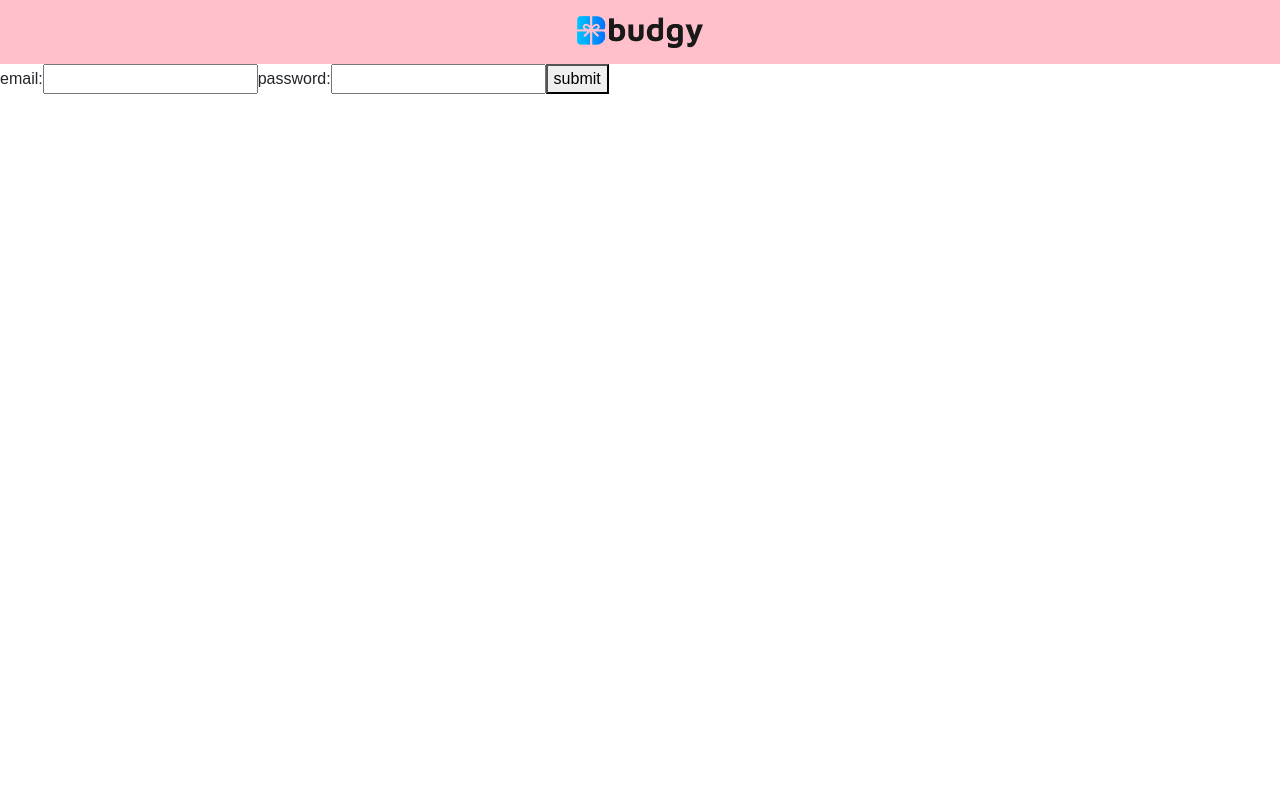
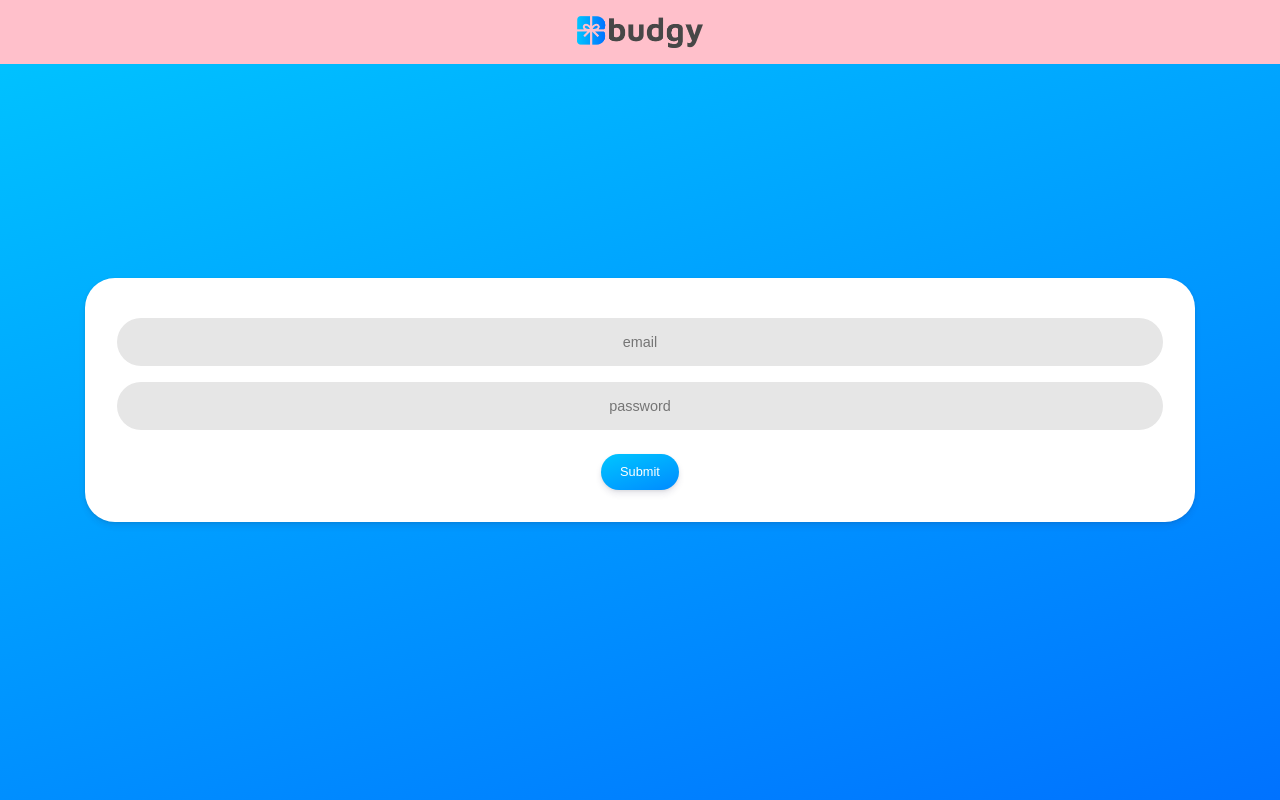
Before and after one commit to michaeltroya/budgy-frontend, a React (Create React App) app: page /login in a window 1280 px wide. Built offline with nearby package versions, Linux system fonts and the light colour scheme; a web font is replaced by a local one.

Commit message:
finish form pages add 404 route

```diff
--- a/src/App.js
+++ b/src/App.js
@@ -1,5 +1,5 @@
 import React from 'react';
-import { BrowserRouter as Router } from 'react-router-dom';
+import { BrowserRouter as Router, Route, Switch } from 'react-router-dom';
 import jwtDecode from 'jwt-decode';
 import axios from 'axios';
 //Component/Page Imports
@@ -7,6 +7,7 @@ import Home from './pages/Home/Home';
 import Dashboard from './pages/Dashboard/Dashboard';
 import Login from './pages/Login/Login';
 import Register from './pages/Register/Register';
+import FourOhFour from './pages/404/FourOhFour';
 import AuthRoute from './util/AuthRoute';
 //Redux imports
 import { Provider } from 'react-redux';
@@ -33,10 +34,13 @@ const App = () => {
   return (
     <Provider store={store}>
       <Router>
-        <AuthRoute exact path="/" component={Home} />
-        <AuthRoute path="/dashboard" component={Dashboard} />
-        <AuthRoute path="/login" component={Login} />
-        <AuthRoute path="/register" component={Register} />
+        <Switch>
+          <AuthRoute exact path="/" component={Home} />
+          <AuthRoute path="/dashboard" component={Dashboard} />
+          <AuthRoute path="/login" component={Login} />
+          <AuthRoute path="/register" component={Register} />
+          <Route component={FourOhFour} />
+        </Switch>
       </Router>
     </Provider>
   );
--- a/src/components/layout/Navbar/Navbar.js
+++ b/src/components/layout/Navbar/Navbar.js
@@ -1,10 +1,9 @@
 import React from 'react';
 import { Link } from 'react-router-dom';
-
 // Bootstrap imports
 import { Container, Row, Col } from 'react-bootstrap';
 //img imports
-import logo from '../../../images/dark-logo.png';
+import logo from '../../../images/logo.png';
 
 const Navbar = ({ page }) => {
   return (
--- /dev/null
+++ b/src/pages/404/FourOhFour.js
@@ -0,0 +1,10 @@
+import React from 'react';
+
+function FourOhFour() {
+  return (
+    <div>
+      <h1>404</h1>
+    </div>
+  );
+}
+export default FourOhFour;
--- a/src/pages/Home/Home.js
+++ b/src/pages/Home/Home.js
@@ -7,7 +7,7 @@ const Home = () => {
   return (
     <Fragment>
       <Navbar page="home" />
-      <section className="homepage-section">
+      <div className="fullpage home-page">
         <Container>
           <Row className="homepage-about">
             <Col xs={12}>
@@ -28,7 +28,7 @@ const Home = () => {
             </Col>
           </Row>
         </Container>
-      </section>
+      </div>
     </Fragment>
   );
 };
--- a/src/pages/Home/_homepage.scss
+++ b/src/pages/Home/_homepage.scss
@@ -1,10 +1,6 @@
-.homepage-section {
+.home-page {
   margin-top: -67px;
   background: $gradient-color;
-  height: 100%;
-  width: 100%;
-  display: flex;
-  align-items: center;
 }
 
 .homepage-about {
--- a/src/pages/Login/Login.js
+++ b/src/pages/Login/Login.js
@@ -1,9 +1,11 @@
-import React, { useState } from 'react';
+import React, { useState, Fragment } from 'react';
 import Navbar from '../../components/layout/Navbar/Navbar';
 //Redux Imports
 import { useDispatch } from 'react-redux';
 import { loginUser } from '../../redux/actions/userActions';
+//bs imports
 
+import { Container, Row, Col } from 'react-bootstrap';
 const Login = () => {
   const [email, setEmail] = useState('');
   const [password, setPassword] = useState('');
@@ -20,22 +22,39 @@ const Login = () => {
   };
 
   return (
-    <div>
+    <Fragment>
       <Navbar page="forms" />
-      <form onSubmit={handleSubmit}>
-        email:
-        <input type="text" id="email" name="email" value={email} onChange={e => setEmail(e.target.value)} />
-        password:
+      <div className="fullpage register-page">
+        <Container>
+          <Row>
+            <Col>
+              <form className="form-container" onSubmit={handleSubmit}>
                 <input
+                  placeholder="email"
+                  type="text"
+                  id="email"
+                  name="email"
+                  value={email}
+                  onChange={e => setEmail(e.target.value)}
+                />
+
+                <input
+                  placeholder="password"
                   type="text"
                   id="password"
                   name="password"
                   value={password}
                   onChange={e => setPassword(e.target.value)}
                 />
-        <button type="submit">submit</button>
+                <button type="submit" className="btn btn-gradient">
+                  submit
+                </button>
               </form>
+            </Col>
+          </Row>
+        </Container>
       </div>
+    </Fragment>
   );
 };
 
--- a/src/pages/Register/Register.js
+++ b/src/pages/Register/Register.js
@@ -1,8 +1,9 @@
-import React, { useState } from 'react';
+import React, { useState, Fragment } from 'react';
 import Navbar from '../../components/layout/Navbar/Navbar';
 //Redux Imports
 import { useDispatch } from 'react-redux';
 import { registerUser } from '../../redux/actions/userActions';
+import { Container, Row, Col } from 'react-bootstrap';
 
 const Register = () => {
   const [username, setUsername] = useState('');
@@ -24,9 +25,13 @@ const Register = () => {
   };
 
   return (
-    <div>
+    <Fragment>
       <Navbar page="forms" />
-      <form onSubmit={handleSubmit}>
+      <div className="fullpage register-page">
+        <Container>
+          <Row>
+            <Col>
+              <form className="form-container" onSubmit={handleSubmit}>
                 <input
                   type="text"
                   id="username"
@@ -62,9 +67,15 @@ const Register = () => {
                   placeholder="confirm password"
                   onChange={e => setConfirmPassword(e.target.value)}
                 />
-        <button type="submit">submit</button>
+                <button type="submit" className="btn btn-gradient">
+                  submit
+                </button>
               </form>
+            </Col>
+          </Row>
+        </Container>
       </div>
+    </Fragment>
   );
 };
 
--- /dev/null
+++ b/src/pages/Register/_registerpage.scss
@@ -0,0 +1,4 @@
+.register-page {
+  margin-top: -64px;
+  background: $gradient-color;
+}
--- a/src/styles/_elements.scss
+++ b/src/styles/_elements.scss
@@ -1,3 +1,8 @@
+::placeholder {
+  text-align: center;
+  font-size: 0.9rem;
+}
+
 #root,
 body,
 html {
@@ -16,6 +21,17 @@ a {
   }
 }
 
+// FOR FULL PAGES
+
+.fullpage {
+  height: 100%;
+  width: 100%;
+  display: flex;
+  align-items: center;
+}
+
+//BUTTONS
+
 .btn {
   padding: 0.5rem 1.2rem;
   text-align: center;
@@ -26,9 +42,12 @@ a {
   border-radius: 70px;
   font-size: 0.8rem;
   text-transform: capitalize;
-
+  border: none;
   &:hover {
     background-position: right center;
+  }
+  &:focus {
+    outline: none;
   }
 }
 
@@ -44,3 +63,32 @@ a {
     color: $main-color;
   }
 }
+
+//REGISTER AND LOGIN PAGE COMMON STYLES
+
+.form-container {
+  background-color: $white-color;
+  padding: 2rem;
+  display: flex;
+  justify-content: center;
+  flex-wrap: wrap;
+  align-items: center;
+  border-radius: 30px;
+  box-shadow: 0 4px 6px rgba(50, 50, 93, 0.11), 0 1px 3px rgba(0, 0, 0, 0.08);
+
+  input {
+    width: 100%;
+    padding: 12px 20px;
+    margin: 8px 0;
+    background-color: #e6e6e6;
+    border-radius: 100px;
+    border: none;
+    &:focus {
+      outline: none;
+    }
+  }
+
+  button {
+    margin-top: 1rem;
+  }
+}
--- a/src/styles/_responsive.scss
+++ b/src/styles/_responsive.scss
@@ -1,19 +1,6 @@
 @include media-breakpoint-up(sm) {
   .navbar {
     background-color: red;
-  }
-
-  .homepage-about {
-    text-align: center;
-    color: $white-color;
-    h1 {
-      font-size: 2.9rem;
-      line-height: 3.2rem;
-    }
-    p {
-      padding: 0 1rem;
-      font-size: 1rem;
-    }
   }
 }
 @include media-breakpoint-up(md) {
--- a/src/styles/index.scss
+++ b/src/styles/index.scss
@@ -1,6 +1,6 @@
 //COLORS
 $main-color: rgba(0, 198, 255, 1);
-$gradient-color: linear-gradient(90deg, rgba(0, 198, 255, 1) 0%, rgba(0, 114, 255, 1) 100%);
+$gradient-color: linear-gradient(162deg, rgba(0, 198, 255, 1) 0%, rgba(0, 114, 255, 1) 100%);
 $white-color: #fff;
 $dark-color: #181818;
 $darker-color: #0a0a0a;
@@ -20,6 +20,7 @@ $darker-color: #0a0a0a;
 
 //PAGES
 @import '../pages/Home/homepage';
+@import '../pages/Register/registerpage';
 
 //MEDIA QUERIES
 @import './responsive';
```
Also changed, not shown: src/images/logo.png (added). Lines whose indentation alone changed are shown as unchanged.
